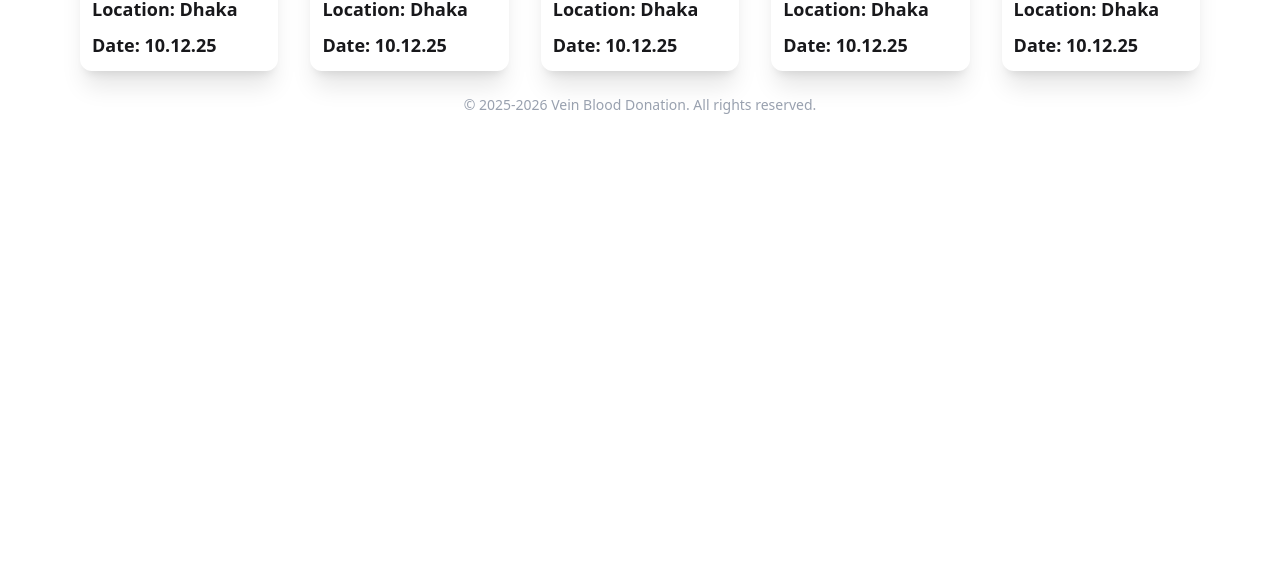
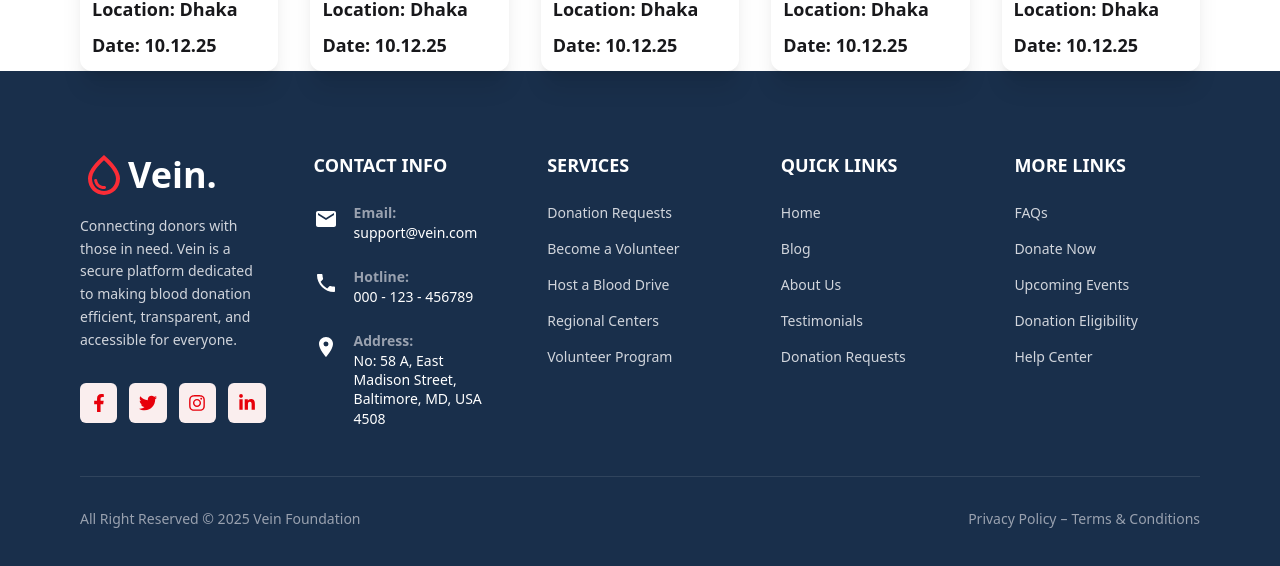
Before and after one commit to sayhan-ahmed/vein-client, a React (Vite) app: page / in a window 1280 px wide. Shown: the part 842-1408 px from the top of the page. Before the commit the page ends 981 px from the top, so only its background shows below. Built offline with nearby package versions, Linux system fonts and the light colour scheme; no server answers.

Commit message:
Modify: Responsive footer. TODO: Add links

```diff
--- a/src/components/Shared/Footer/Footer.jsx
+++ b/src/components/Shared/Footer/Footer.jsx
@@ -1,9 +1,184 @@
+import React from "react";
+import Container from "../Container";
+import {
+  MdOutlineWaterDrop,
+  MdPhone,
+  MdEmail,
+  MdLocationOn,
+} from "react-icons/md";
+import {
+  FaFacebookF,
+  FaTwitter,
+  FaInstagram,
+  FaLinkedinIn,
+} from "react-icons/fa";
+import { Link } from "react-router";
+
 const Footer = () => {
   return (
-    <footer className="px-4 divide-y  text-gray-800 relative bottom-0 left-0">
-      <div className="py-6 text-sm text-center text-gray-400">
-        © 2025-2026 Vein Blood Donation. All rights reserved.
-      </div>
+    <footer className="bg-[#192f4b] text-white pt-20 pb-10 font-sans">
+      <Container>
+        <div className="grid grid-cols-1 md:grid-cols-2 lg:grid-cols-5 gap-8 lg:gap-12">
+          {/* Column 1: Brand & Socials */}
+          <div className="space-y-6 lg:col-span-1">
+            <Link to="/" className="flex items-center mb-4">
+              <MdOutlineWaterDrop className="text-5xl text-red-500" />
+              <h1 className="text-4xl font-bold">Vein.</h1>
+            </Link>
+            <p className="text-gray-300 text-sm leading-relaxed">
+              Connecting donors with those in need. Vein is a secure platform
+              dedicated to making blood donation efficient, transparent, and
+              accessible for everyone.
+            </p>
+            <div className="flex gap-3 pt-2">
+              {[FaFacebookF, FaTwitter, FaInstagram, FaLinkedinIn].map(
+                (Icon, idx) => (
+                  <a
+                    key={idx}
+                    href="#"
+                    className="bg-[#faeeee] hover:bg-orange-700 w-10 h-10 flex items-center justify-center rounded-md transition-colors duration-300 text-white"
+                  >
+                    <Icon className="text-lg text-red-600" />
+                  </a>
+                )
+              )}
+            </div>
+          </div>
+
+          {/* Column 2: Contact Info */}
+          <div className="lg:col-span-1">
+            <h3 className="text-lg font-bold mb-6 text-white uppercase">
+              Contact Info
+            </h3>
+            <div className="space-y-6">
+              <div className="flex items-start gap-4">
+                <MdEmail className="text-2xl mt-1 shrink-0" />
+                <div>
+                  <h4 className="text-sm font-semibold text-gray-400">
+                    Email:
+                  </h4>
+                  <p className="text-white text-sm font-medium">
+                    support@vein.com
+                  </p>
+                </div>
+              </div>
+              <div className="flex items-start gap-4">
+                <MdPhone className="text-2xl mt-1 shrink-0" />
+                <div>
+                  <h4 className="text-sm font-semibold text-gray-400">
+                    Hotline:
+                  </h4>
+                  <p className="text-white text-sm font-medium">
+                    000 - 123 - 456789
+                  </p>
+                </div>
+              </div>
+              <div className="flex items-start gap-4">
+                <MdLocationOn className="text-2xl mt-1 shrink-0" />
+                <div>
+                  <h4 className="text-sm font-semibold text-gray-400">
+                    Address:
+                  </h4>
+                  <p className="text-white text-sm font-medium leading-snug">
+                    No: 58 A, East Madison Street, Baltimore, MD, USA 4508
+                  </p>
+                </div>
+              </div>
+            </div>
+          </div>
+
+          {/* Column 3: Services */}
+          <div>
+            <h3 className="text-lg font-bold mb-6 text-white uppercase">
+              Services
+            </h3>
+            <ul className="space-y-4 text-sm text-gray-300">
+              {[
+                "Donation Requests",
+                "Become a Volunteer",
+                "Host a Blood Drive",
+                "Regional Centers",
+                "Volunteer Program",
+              ].map((item) => (
+                <li key={item}>
+                  <Link
+                    to="/"
+                    className="hover:text-orange-400 transition-colors"
+                  >
+                    {item}
+                  </Link>
+                </li>
+              ))}
+            </ul>
+          </div>
+
+          {/* Column 4: Quick Links */}
+          <div>
+            <h3 className="text-lg font-bold mb-6 text-white uppercase">
+              Quick Links
+            </h3>
+            <ul className="space-y-4 text-sm text-gray-300">
+              {[
+                "Home",
+                "Blog",
+                "About Us",
+                "Testimonials",
+                "Donation Requests",
+              ].map((item) => (
+                <li key={item}>
+                  <Link
+                    to="/"
+                    className="hover:text-orange-400 transition-colors"
+                  >
+                    {item}
+                  </Link>
+                </li>
+              ))}
+            </ul>
+          </div>
+
+          {/* Column 5: More Links */}
+          <div>
+            <h3 className="text-lg font-bold mb-6 text-white uppercase">
+              More Links
+            </h3>
+            <ul className="space-y-4 text-sm text-gray-300">
+              {[
+                "FAQs",
+                "Donate Now",
+                "Upcoming Events",
+                "Donation Eligibility",
+                "Help Center",
+              ].map((item) => (
+                <li key={item}>
+                  <Link
+                    to="/"
+                    className="hover:text-orange-400 transition-colors"
+                  >
+                    {item}
+                  </Link>
+                </li>
+              ))}
+            </ul>
+          </div>
+        </div>
+
+        {/* Bottom Bar */}
+        <div className="mt-12 pt-8 border-t border-white/10 flex flex-col md:flex-row justify-between items-center text-sm text-gray-400">
+          <p className="mb-4 md:mb-0">
+            All Right Reserved © 2025 Vein Foundation
+          </p>
+          <div className="flex items-center gap-1">
+            <Link to="/" className="hover:text-white transition">
+              Privacy Policy
+            </Link>
+            <span>–</span>
+            <Link to="/" className="hover:text-white transition">
+              Terms & Conditions
+            </Link>
+          </div>
+        </div>
+      </Container>
     </footer>
   );
 };
--- a/src/components/Shared/Navbar/Navbar.jsx
+++ b/src/components/Shared/Navbar/Navbar.jsx
@@ -41,7 +41,7 @@ const Navbar = () => {
   return (
     <>
       <section>
-        <h2 className="flex justify-center bg-[#1D3557] text-sm text-white py-2">
+        <h2 className="flex justify-center bg-[#1D3557] text-xs md:text-sm text-white py-2">
           You don't need to be a doctor to save a life!
         </h2>
       </section>
```
Also changed, not shown: 5 other files (tests, documents, lock files or other folders).
